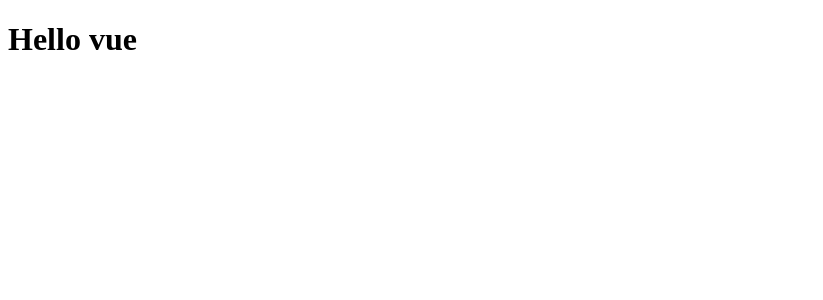
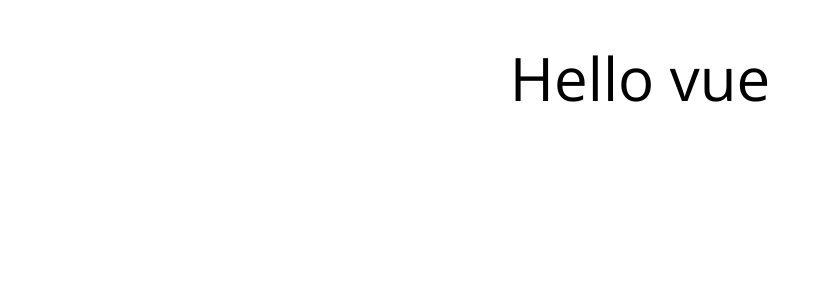
Before and after one commit to ccweerasinghe1994/vue-masterclass, a Vue app in the folder job-search/: page / in a window 1280 px wide. Shown: the top 300 px of the page, without its empty margins (0-823 px from the left). Built offline with nearby package versions, Linux system fonts and the light colour scheme.

Commit message:
adding tailwind to the project

```diff
--- a/job-search/package.json
+++ b/job-search/package.json
@@ -9,7 +9,10 @@
     "lint": "vue-cli-service lint"
   },
   "dependencies": {
+    "autoprefixer": "^10",
     "core-js": "^3.8.3",
+    "postcss": "^8",
+    "tailwindcss": "^3",
     "vue": "^3.2.13"
   },
   "devDependencies": {
@@ -27,6 +30,7 @@
     "eslint-plugin-prettier": "^4.0.0",
     "eslint-plugin-vue": "^8.0.3",
     "jest": "^27.0.5",
-    "prettier": "^2.4.1"
+    "prettier": "^2.4.1",
+    "vue-cli-plugin-tailwind": "~3.0.0"
   }
 }
--- /dev/null
+++ b/job-search/postcss.config.js
@@ -0,0 +1,6 @@
+module.exports = {
+  plugins: {
+    tailwindcss: {},
+    autoprefixer: {}
+  }
+}
--- a/job-search/public/index.html
+++ b/job-search/public/index.html
@@ -5,6 +5,12 @@
     <meta http-equiv="X-UA-Compatible" content="IE=edge" />
     <meta name="viewport" content="width=device-width,initial-scale=1.0" />
     <link rel="icon" href="<%= BASE_URL %>favicon.ico" />
+    <link rel="preconnect" href="https://fonts.googleapis.com" />
+    <link rel="preconnect" href="https://fonts.gstatic.com" crossorigin />
+    <link
+      href="https://fonts.googleapis.com/css2?family=Open+Sans:wght@300;400;500;600;700;800&display=swap"
+      rel="stylesheet"
+    />
     <title><%= htmlWebpackPlugin.options.title %></title>
   </head>
   <body>
--- a/job-search/src/App.vue
+++ b/job-search/src/App.vue
@@ -1,5 +1,5 @@
 <template>
-  <h1>Hello vue</h1>
+  <h1 class="mt-12 text-6xl text-center">Hello vue</h1>
 </template>
 
 <script>
--- /dev/null
+++ b/job-search/src/assets/tailwind.css
@@ -0,0 +1,5 @@
+@tailwind base;
+
+@tailwind components;
+
+@tailwind utilities;
--- a/job-search/src/main.js
+++ b/job-search/src/main.js
@@ -1,4 +1,5 @@
 import { createApp } from "vue";
 import App from "@/App.vue";
+import "@/assets/tailwind.css";
 
 createApp(App).mount("#app");
--- /dev/null
+++ b/job-search/src/playground.js
@@ -0,0 +1,8 @@
+const fruits = ["apple", "banana", "orange"];
+const vegetable = ["carrot", "tomato", "potato"];
+
+// const fruitsAndVegetables = fruits.concat(vegetable);
+
+const fruitsAndVegetables = [...fruits, ...vegetable];
+
+console.log(fruitsAndVegetables);
--- /dev/null
+++ b/job-search/tailwind.config.js
@@ -0,0 +1,11 @@
+const defaultTheme = require("tailwindcss/defaultTheme");
+module.exports = {
+  content: ["./public/**/*.html", "./src/**/*.{vue,js,ts,jsx,tsx}"],
+  theme: {
+    extend: {
+      fontFamily: {
+        sans: ["Open Sans", ...defaultTheme.fontFamily.sans],
+      },
+    },
+  },
+};
```
Also changed, not shown: 3 other files (tests, documents, lock files or other folders).
